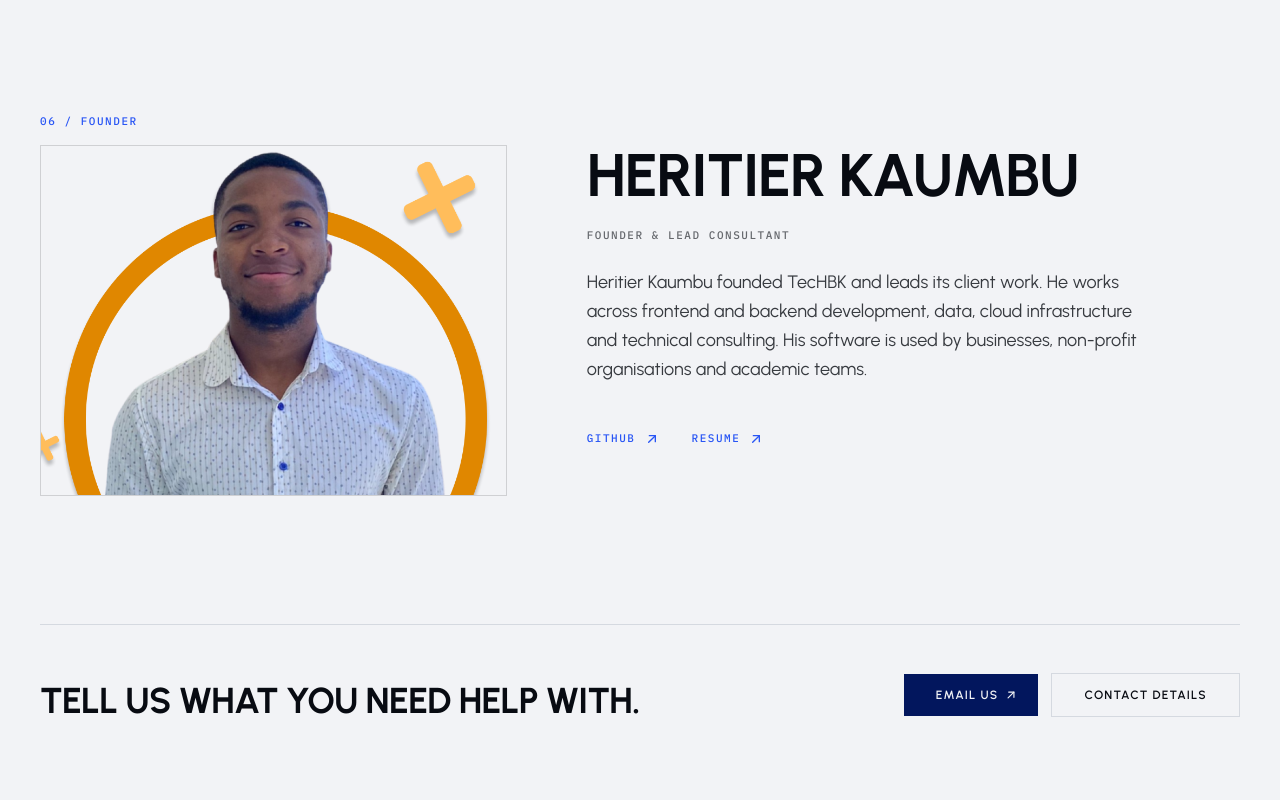
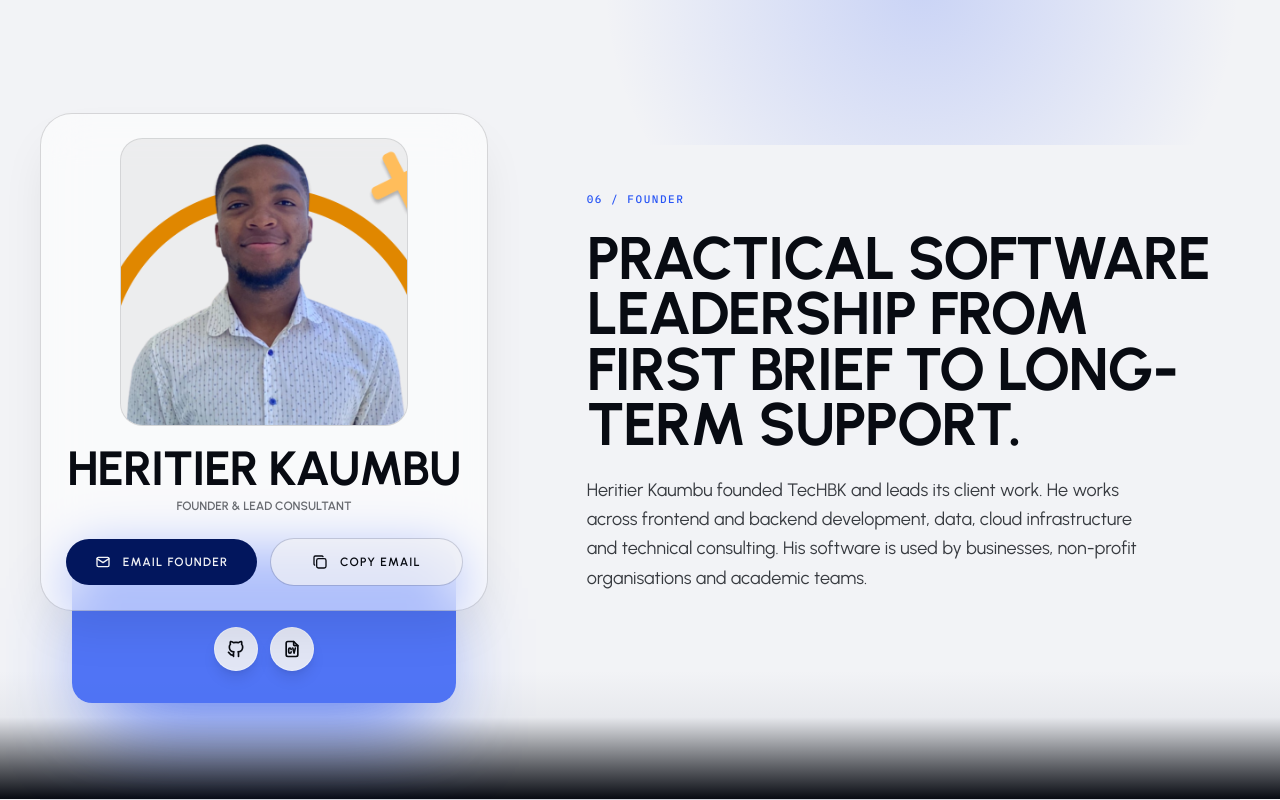
Before and after one commit to iam-hbk/techbk, a Next.js app: page /about in a window 1280 px wide. Shown: the part 1200-2000 px from the top of the page. Built offline with nearby package versions, Linux system fonts and the light colour scheme.

Commit message:
feat: refine homepage presentation

```diff
--- a/components/home/founder-section.tsx
+++ b/components/home/founder-section.tsx
@@ -1,71 +1,140 @@
+"use client";
+
+import { useState } from "react";
 import Image from "next/image";
-import { IconArrowUpRight } from "@tabler/icons-react";
+import {
+  IconBrandGithub,
+  IconCheck,
+  IconCopy,
+  IconFileCv,
+  IconMail,
+} from "@tabler/icons-react";
+import { Button } from "@/components/ui/button";
 import { site } from "@/lib/site";
+import { cn } from "@/lib/utils";
 
 /**
- * 06 — FOUNDER. Paper. Portrait, role, verified biography, links.
+ * 06 - FOUNDER. Paper. Glass profile card, portrait, role, verified
+ * biography, links, and direct contact actions.
  */
 export function FounderSection() {
+  const [copied, setCopied] = useState(false);
+
+  const handleCopy = async () => {
+    try {
+      await navigator.clipboard.writeText(site.email);
+      setCopied(true);
+      window.setTimeout(() => setCopied(false), 1500);
+    } catch {
+      setCopied(false);
+    }
+  };
+
   return (
     <section
       aria-labelledby="founder-heading"
-      className="border-t border-ink/15 bg-paper py-24 text-ink lg:py-32"
+      className="relative overflow-hidden border-t border-ink/15 bg-paper py-24 text-ink lg:py-32"
     >
-      <div className="mx-auto grid max-w-[1600px] gap-12 px-4 sm:px-6 lg:grid-cols-[minmax(0,5fr)_minmax(0,7fr)] lg:gap-20 lg:px-10">
-        <div className="flex flex-col gap-4">
-          <p className="label-tech text-cobalt">06 / Founder</p>
-          <div className="relative overflow-hidden border border-ink/15">
-            <Image
-              src={site.founder.portrait}
-              alt={`Portrait of ${site.founder.name}, ${site.founder.role} at TecHBK`}
-              width={930}
-              height={644}
-              className="aspect-[4/3] w-full object-cover object-top"
-              sizes="(min-width: 1024px) 40vw, 100vw"
-            />
+      <div
+        aria-hidden="true"
+        className="absolute inset-x-0 top-0 h-40 bg-[radial-gradient(circle_at_72%_0%,rgba(40,85,245,0.2),transparent_34%)]"
+      />
+      <div
+        aria-hidden="true"
+        className="pointer-events-none absolute inset-x-0 bottom-0 h-32 bg-[linear-gradient(to_bottom,rgba(242,243,246,0)_0%,rgba(174,180,191,0.16)_36%,rgba(8,11,18,0.62)_74%,#080b12_100%)]"
+      />
+
+      <div className="relative mx-auto grid max-w-[1600px] gap-12 px-4 sm:px-6 lg:grid-cols-[minmax(0,5fr)_minmax(0,7fr)] lg:items-center lg:gap-20 lg:px-10">
+        <div className="relative mx-auto w-full max-w-md lg:mx-0">
+          <div className="pointer-events-none absolute inset-x-8 -bottom-8 top-[78%] rounded-[1.25rem] bg-cobalt/80 shadow-[0_42px_90px_-28px_rgba(40,85,245,0.85)]" />
+
+          <div className="relative z-10 overflow-hidden rounded-[2rem] border border-ink/15 bg-white/55 p-5 shadow-2xl shadow-ink/10 backdrop-blur-xl sm:p-6">
+            <div className="flex flex-col items-center gap-5 text-center">
+              <div className="relative aspect-square w-full max-w-[16rem] overflow-hidden rounded-[1.4rem] border border-ink/10 bg-ink/5 sm:max-w-[18rem]">
+                <Image
+                  src={site.founder.portrait}
+                  alt={`Portrait of ${site.founder.name}, ${site.founder.role} at TecHBK`}
+                  fill
+                  sizes="(min-width: 1024px) 288px, 70vw"
+                  className="object-cover object-top"
+                  priority={false}
+                />
+              </div>
+
+              <div className="min-w-0">
+                <h2
+                  id="founder-heading"
+                  className="display-crop font-display text-4xl font-bold uppercase tracking-tight sm:text-5xl"
+                >
+                  {site.founder.name}
+                </h2>
+                <p className="mt-2 font-sans text-xs font-semibold uppercase text-ink/60">
+                  {site.founder.role}
+                </p>
+              </div>
+            </div>
+
+            <div className="mt-6 grid grid-cols-1 gap-3 sm:grid-cols-2">
+              <Button asChild className="h-12 justify-center gap-3 rounded-full font-sans">
+                <a href={site.emailHref}>
+                  <IconMail className="size-4" aria-hidden="true" />
+                  Email founder
+                </a>
+              </Button>
+              <Button
+                type="button"
+                variant="outline"
+                onClick={handleCopy}
+                className={cn(
+                  "h-12 justify-center gap-3 rounded-full border-ink/15 bg-paper/70 font-sans",
+                  copied && "border-cobalt text-cobalt"
+                )}
+              >
+                {copied ? (
+                  <IconCheck className="size-4" aria-hidden="true" />
+                ) : (
+                  <IconCopy className="size-4" aria-hidden="true" />
+                )}
+                {copied ? "Copied" : "Copy email"}
+              </Button>
+            </div>
+          </div>
+
+          <div className="relative z-0 mx-auto flex items-center justify-center gap-3 px-4 pt-4">
+            <a
+              href={site.founder.github}
+              target="_blank"
+              rel="noopener noreferrer"
+              aria-label="View GitHub profile"
+              title="GitHub"
+              className="inline-flex size-11 items-center justify-center rounded-full border border-white/40 bg-paper/90 text-ink shadow-lg shadow-ink/10 transition-colors hover:bg-ink hover:text-paper"
+            >
+              <IconBrandGithub className="size-5" aria-hidden="true" />
+            </a>
+            <a
+              href={site.founder.resume}
+              target="_blank"
+              rel="noopener noreferrer"
+              aria-label="Open CV"
+              title="CV"
+              className="inline-flex size-11 items-center justify-center rounded-full border border-white/40 bg-paper/90 text-ink shadow-lg shadow-ink/10 transition-colors hover:bg-ink hover:text-paper"
+            >
+              <IconFileCv className="size-5" aria-hidden="true" />
+            </a>
           </div>
         </div>
 
         <div className="flex flex-col justify-center gap-6">
-          <h2
-            id="founder-heading"
-            className="display-crop font-display text-4xl font-bold uppercase tracking-tight sm:text-5xl lg:text-6xl"
-          >
-            Heritier Kaumbu
-          </h2>
-          <p className="label-tech text-ink/60">
-            Founder &amp; Lead Consultant
-          </p>
+          <p className="label-tech text-cobalt">06 / Founder</p>
+          <h3 className="display-crop max-w-3xl font-display text-4xl font-bold uppercase tracking-tight sm:text-5xl lg:text-6xl">
+            Practical software leadership from first brief to long-term support.
+          </h3>
           <p className="max-w-xl text-lg leading-relaxed text-ink/80">
             Heritier Kaumbu founded TecHBK and leads its client work. He works
             across frontend and backend development, data, cloud infrastructure
             and technical consulting. His software is used by businesses,
             non-profit organisations and academic teams.
           </p>
-          <ul className="flex flex-wrap gap-x-8 gap-y-3 pt-2">
-            <li>
-              <a
-                href={site.founder.github}
-                target="_blank"
-                rel="noopener noreferrer"
-                className="label-tech inline-flex min-h-11 items-center gap-2 text-cobalt outline-offset-4 hover:underline"
-              >
-                GitHub
-                <IconArrowUpRight className="size-4" aria-hidden="true" />
-              </a>
-            </li>
-            <li>
-              <a
-                href={site.founder.resume}
-                target="_blank"
-                rel="noopener noreferrer"
-                className="label-tech inline-flex min-h-11 items-center gap-2 text-cobalt outline-offset-4 hover:underline"
-              >
-                Resume
-                <IconArrowUpRight className="size-4" aria-hidden="true" />
-              </a>
-            </li>
-          </ul>
         </div>
       </div>
     </section>
```
Also changed, not shown: components/home/hero-section.tsx (+34 -64 lines), components/home/where-we-enter.tsx (+20 -84 lines).
